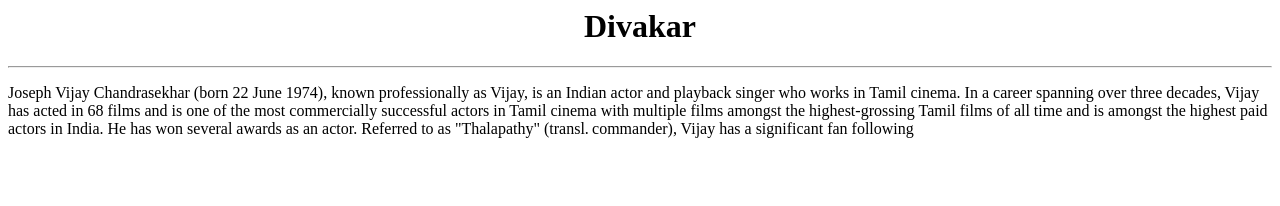
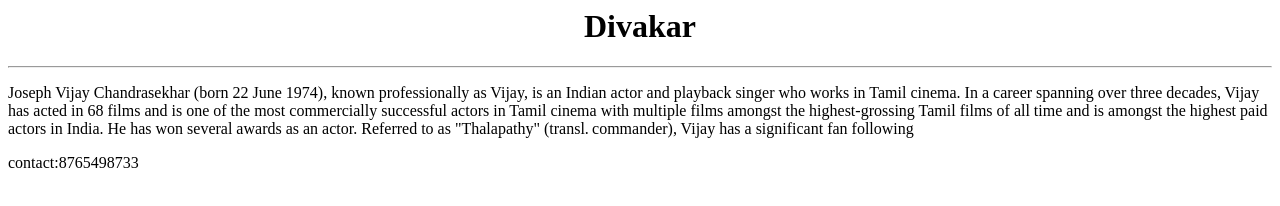
Before and after one commit to Divakar-d-hub/Newproject, a plain HTML site: page index.html in a window 1280 px wide. Drawn offline with Linux system fonts and the light colour scheme.

Commit message:
added changes

```diff
--- a/index.html
+++ b/index.html
@@ -4,3 +4,4 @@
 <hr>
 
 <p>Joseph Vijay Chandrasekhar (born 22 June 1974), known professionally as Vijay, is an Indian actor and playback singer who works in Tamil cinema. In a career spanning over three decades, Vijay has acted in 68 films and is one of the most commercially successful actors in Tamil cinema with multiple films amongst the highest-grossing Tamil films of all time and is amongst the highest paid actors in India. He has won several awards as an actor. Referred to as "Thalapathy" (transl. commander), Vijay has a significant fan following</p>
+<p>contact:8765498733</p>
```
